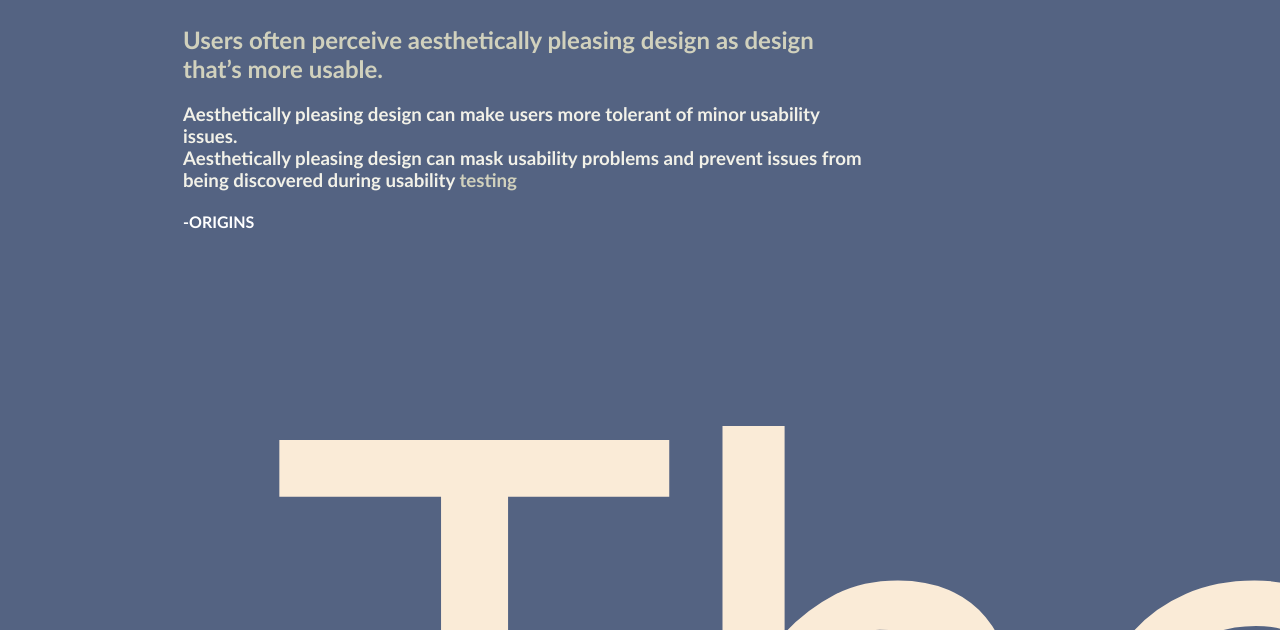
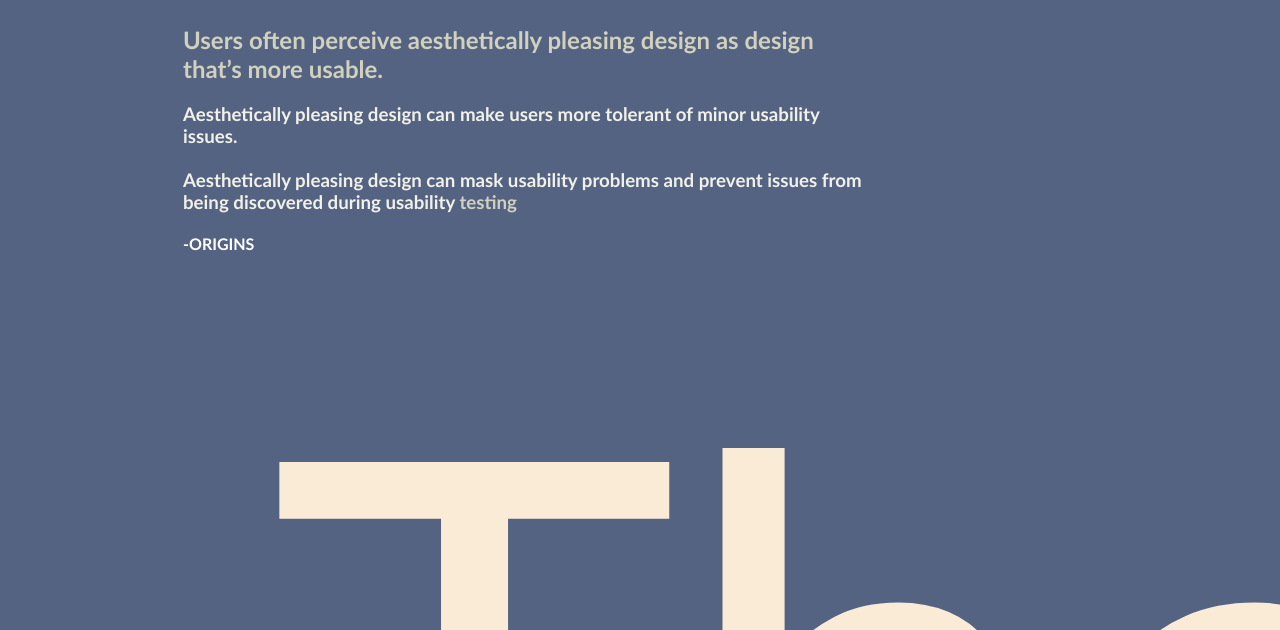
Before and after one commit to SoShady/AVT217, a plain HTML site: page weekly/w4/div2.html in a window 1280 px wide. Shown: the part 170-800 px from the top of the page. Drawn offline with Linux system fonts and the light colour scheme.

Commit message:
Update div2.html

```diff
--- a/weekly/w4/div2.html
+++ b/weekly/w4/div2.html
@@ -23,7 +23,7 @@
 
 		<section>
 			<h3>
-			Aesthetically pleasing design can make users more tolerant of minor usability issues. <br>
+			Aesthetically pleasing design can make users more tolerant of minor usability issues. <br><br>
 Aesthetically pleasing design can mask usability problems and prevent issues from being discovered during usability <bold>testing</bold>
 			</h3>
 		</section>
```
